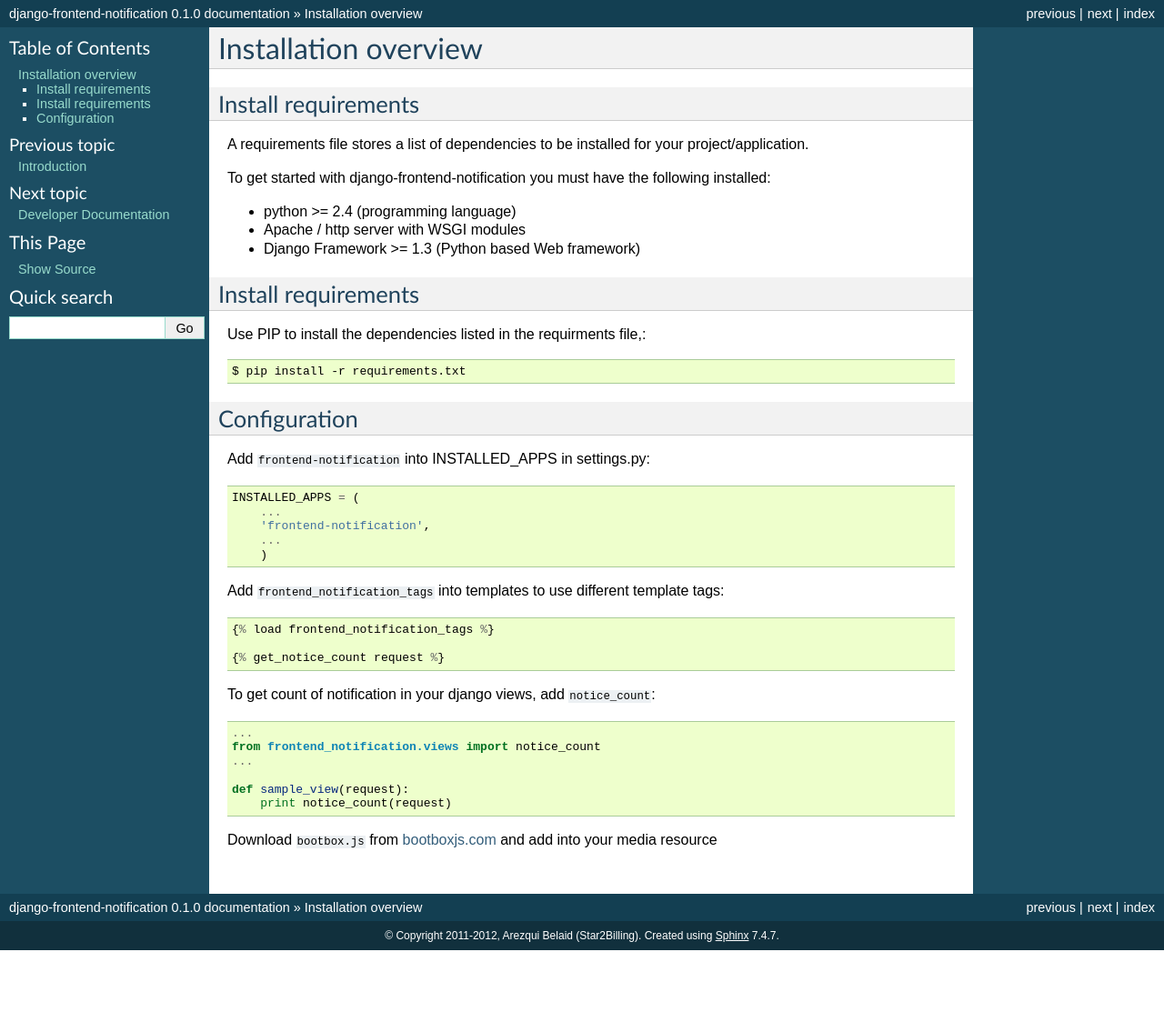
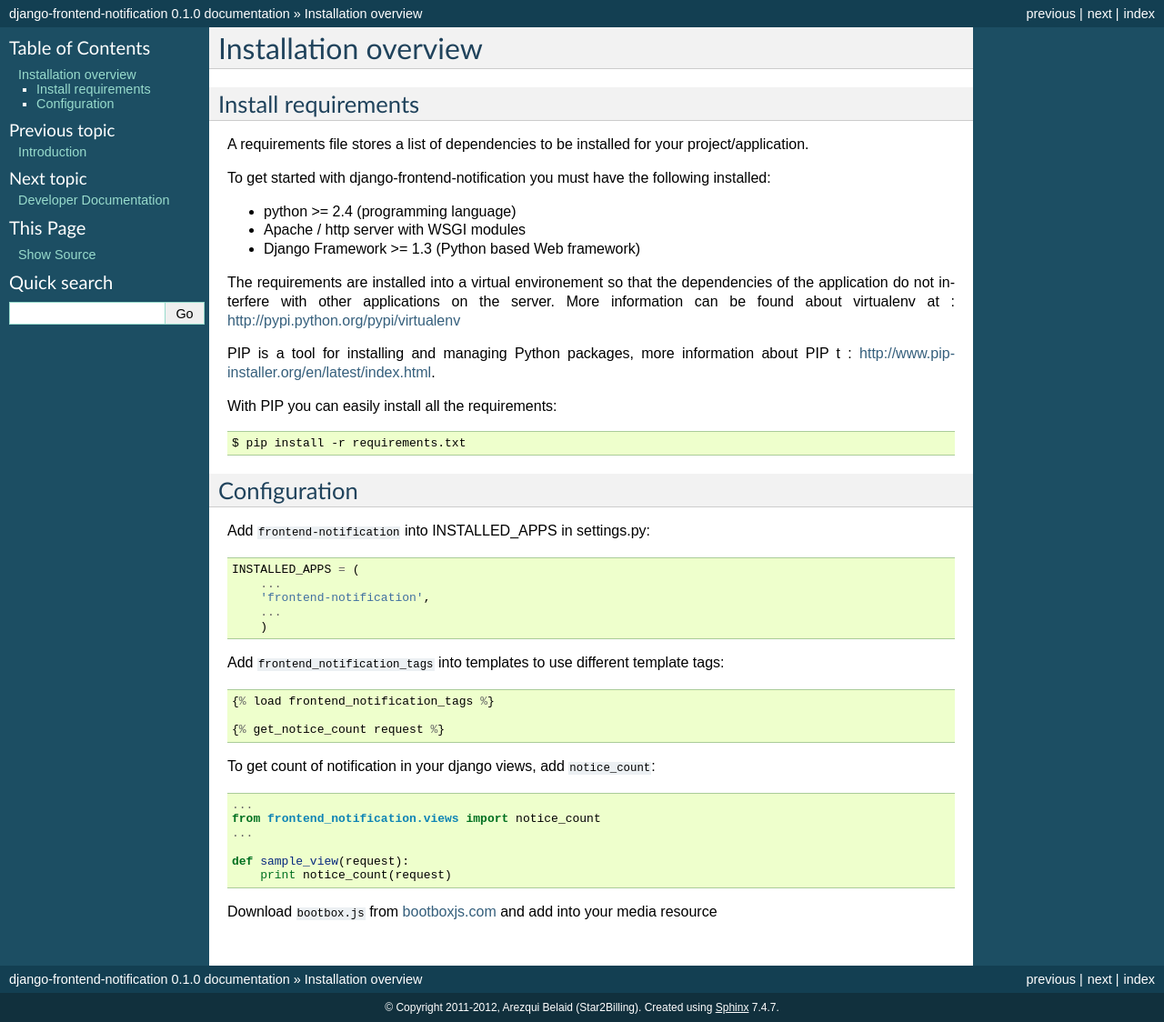
Before and after one commit to areski/django-frontend-notification, a Sphinx documentation site: the page built from docs/source/installation-overview.rst, in a window 1280 px wide. Shown: the whole page at 91% size. Built offline with Sphinx 7.4.7, drawn with Linux system fonts in a browser that asks for light colours; before the commit the page ends 1045 px from its top, so only the background shows below that.

Commit message:
update documentation on requirements

```diff
--- a/docs/source/installation-overview.rst
+++ b/docs/source/installation-overview.rst
@@ -18,13 +18,11 @@
 - Django Framework >= 1.3 (Python based Web framework)
 
 
+The requirements are installed into a virtual environement so that the dependencies of the application do not interfere with other applications on the server. More information can be found about virtualenv at : http://pypi.python.org/pypi/virtualenv
 
-.. _install_requirements:
+PIP is a tool for installing and managing Python packages, more information about PIP t : http://www.pip-installer.org/en/latest/index.html.
 
-Install requirements
-====================
-
-Use PIP to install the dependencies listed in the requirments file,::
+With PIP you can easily install all the requirements::
 
     $ pip install -r requirements.txt
 
```
